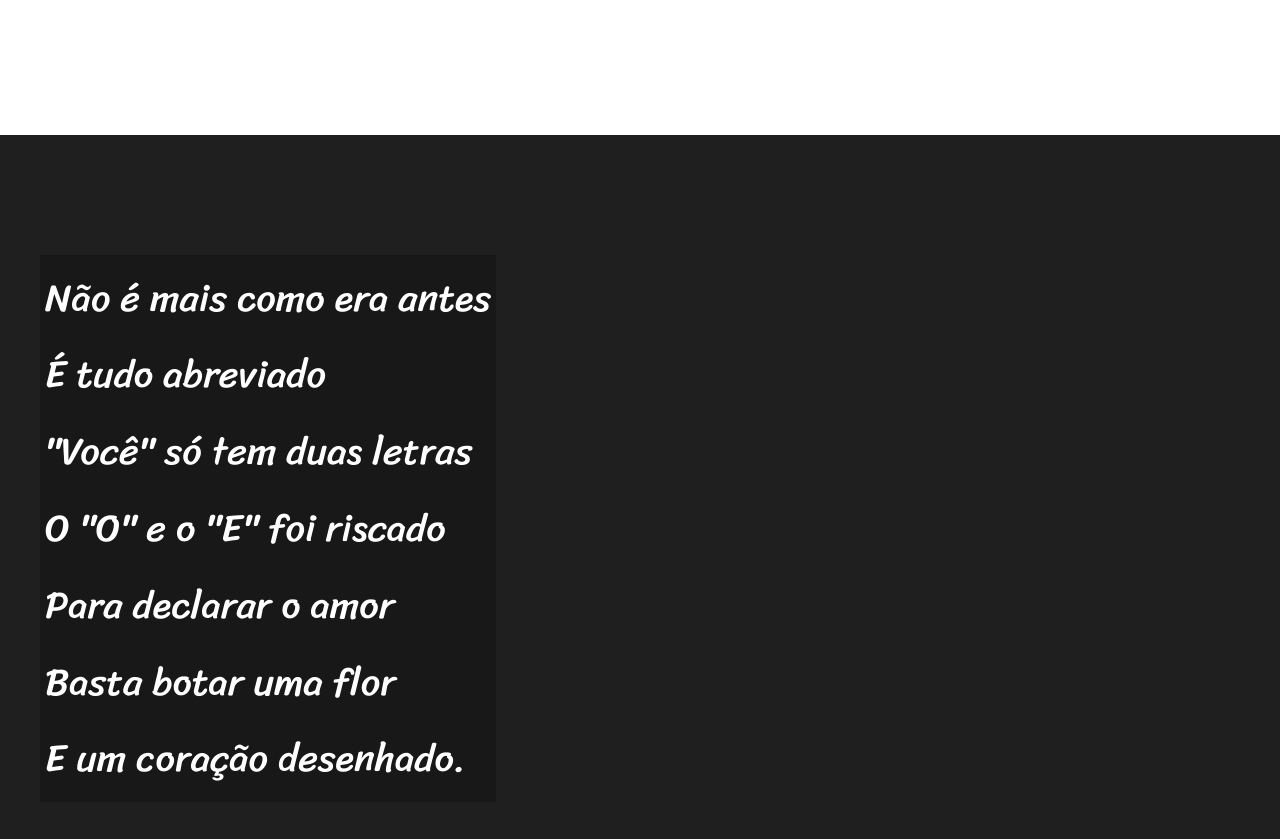
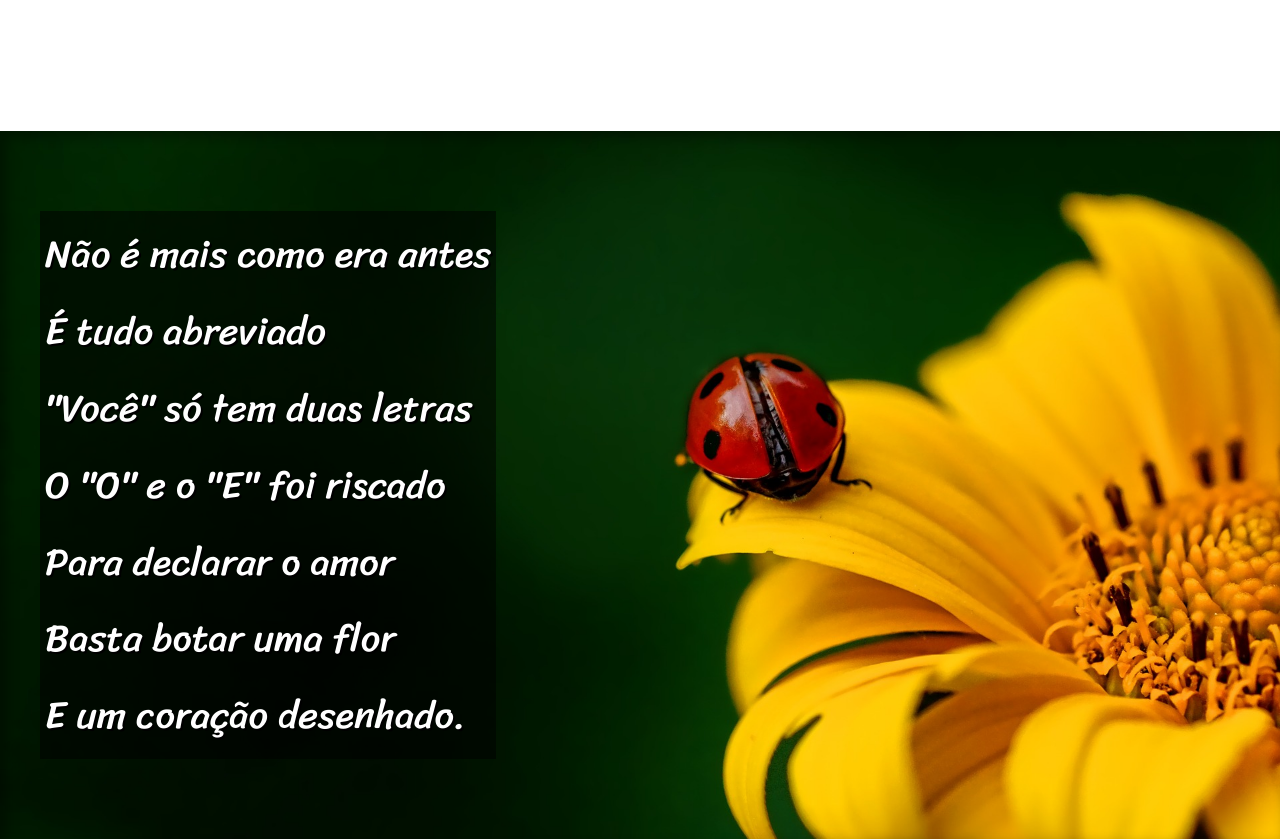
Before and after one commit to lucasgnu/html-css, a plain HTML site: page Desafios/012/index.html in a window 1280 px wide. Shown: the part 903-1742 px from the top of the page. Drawn offline with Linux system fonts and the light colour scheme.

Commit message:
finalizado

```diff
--- a/Desafios/012/estilo/style.css
+++ b/Desafios/012/estilo/style.css
@@ -48,12 +48,16 @@ header a:hover, footer a:hover {
 }
 
 section {
-    padding-top: 15vh;
-    padding-bottom: 15vh;
+    padding-top: 10vh;
+    padding-bottom: 10vh;
     line-height: 2em;
     padding-left: 40px;
     font-family: var(--fonte3);
     font-size: 3vw;
+}
+
+section > p {
+    padding-bottom: 2em;
 }
 
 section.normal {
@@ -64,12 +68,27 @@ section.normal {
 section.imagem {
     background-color: rgb(32, 31, 31);
     color: white;
+    box-shadow: inset 6px 6px 13px 0px rgba(0, 0, 0, 0.363);
+    background-size: cover;
+    background-attachment: fixed;
 }
 
 section.imagem > p {
     display: inline-block;
     padding: 5px;
-    background-color: rgba(0, 0, 0, 0.219);
+    background-color: rgba(0, 0, 0, 0.514);
+    text-shadow: 2px 2px 0px black;
+}
+
+section#img01 {
+background-image: url('../imagens/background001.jpg');
+background-position: right center;
+
+}
+
+section#img02 {
+background-image: url('../imagens/background002.jpg');
+background-position: right center;
 }
 
 footer {
--- a/Desafios/012/index.html
+++ b/Desafios/012/index.html
@@ -27,7 +27,7 @@
         </p>
     </section>
 
-    <section class="imagem">
+    <section class="imagem" id="img01">
         <p>
             Não é mais como era antes <br>
             É tudo abreviado <br>
@@ -61,7 +61,7 @@
         </p>
     </section>
 
-    <section class="imagem">
+    <section class="imagem" id="img02">
         <p>
             Tenho saudade das cartas <br>
             Escritas com a própria mão <br>
```
